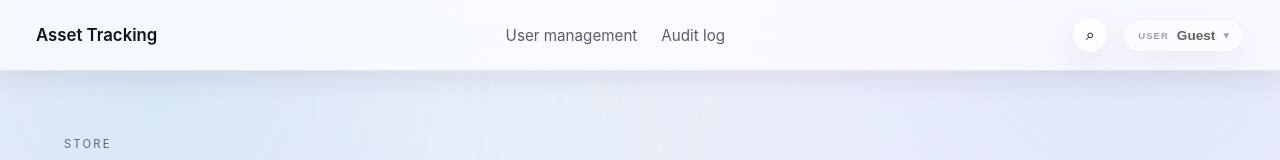
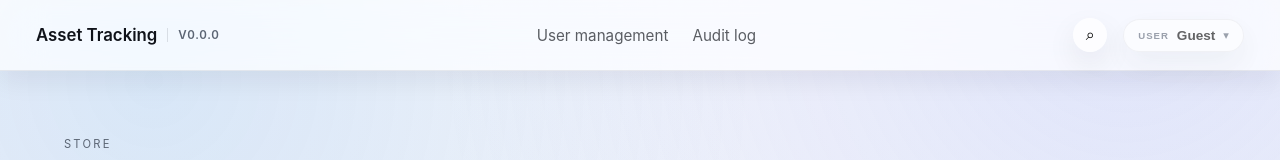
Before and after one commit to CLDeve/AssetTracking, a plain HTML site: page index.html in a window 1280 px wide. Shown: the top 160 px of the page. Drawn offline with Linux system fonts and the light colour scheme; no server answers.

Commit message:
Add app version display

```diff
--- a/app-session.js
+++ b/app-session.js
@@ -20,6 +20,27 @@ const updateSessionUI = (user) => {
       button.removeAttribute("aria-disabled");
       button.classList.remove("is-disabled");
     }
+  });
+};
+
+const applyVersion = () => {
+  const version = window.ASSET_TRACKING_VERSION;
+  if (!version) {
+    return;
+  }
+
+  document.querySelectorAll(".brand").forEach((brand) => {
+    if (!(brand instanceof HTMLElement)) {
+      return;
+    }
+    let node = brand.querySelector("[data-app-version]");
+    if (!node) {
+      node = document.createElement("span");
+      node.className = "app-version";
+      node.setAttribute("data-app-version", "");
+      brand.appendChild(node);
+    }
+    node.textContent = version;
   });
 };
 
@@ -55,6 +76,7 @@ const loadSession = async () => {
 };
 
 loadSession();
+applyVersion();
 
 const getSectionFromPath = (path) => {
   if (!path || path === "index.html") {
--- a/config.js
+++ b/config.js
@@ -1 +1,2 @@
 window.ASSET_TRACKING_API = "http://localhost:10000";
+window.ASSET_TRACKING_VERSION = "v0.0.0";
--- a/styles.css
+++ b/styles.css
@@ -69,6 +69,15 @@ body::before {
 .brand-name {
   font-size: 1.05rem;
   color: var(--ink);
+}
+
+.app-version {
+  font-size: 0.72rem;
+  color: var(--muted);
+  letter-spacing: 0.06em;
+  text-transform: uppercase;
+  padding-left: 10px;
+  border-left: 1px solid rgba(15, 23, 42, 0.12);
 }
 
 .topbar-nav {
```
